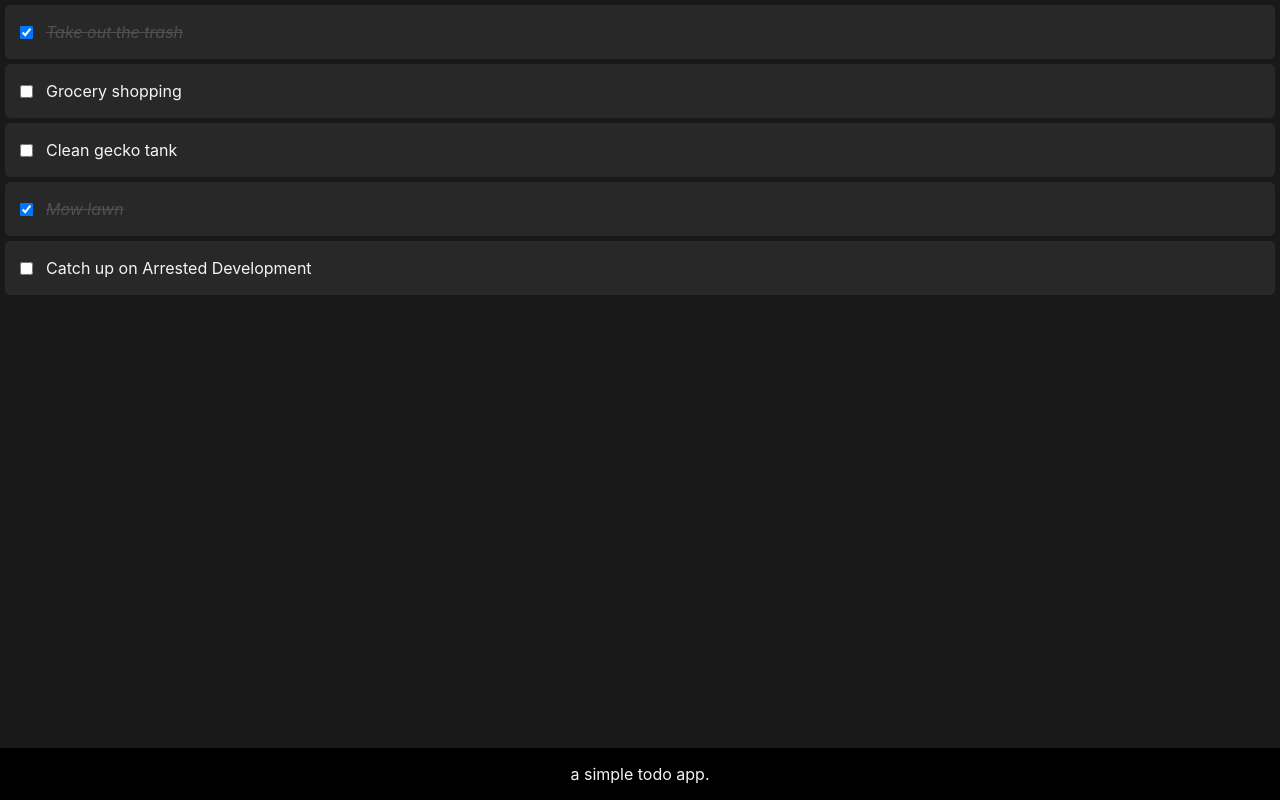
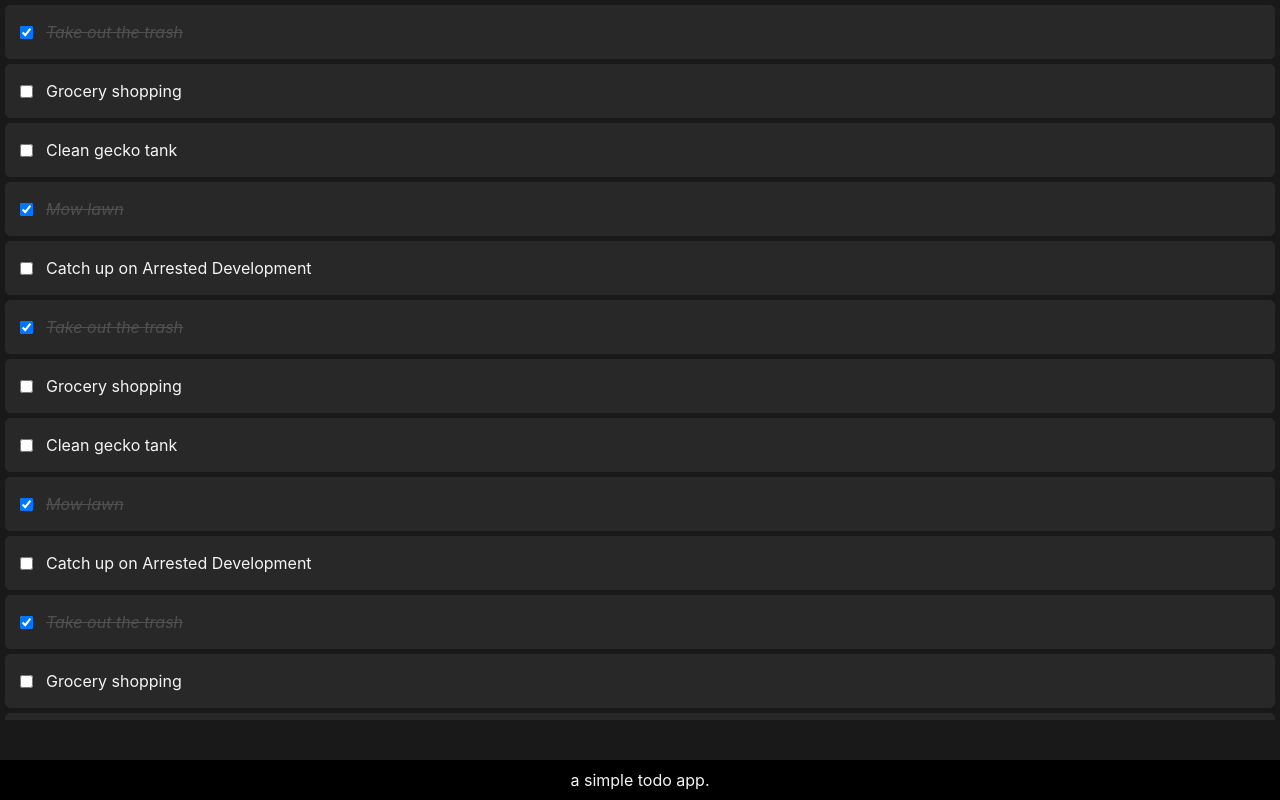
Before and after one commit to adriankristanto/react-to-do-list, a React (Create React App) app in the folder to-do-list/: page / in a window 1280 px wide. Built offline with nearby package versions, Linux system fonts and the light colour scheme.

Commit message:
todo list is now scrollable

```diff
--- a/to-do-list/src/Footer.css
+++ b/to-do-list/src/Footer.css
@@ -7,4 +7,5 @@
     bottom: 0;
     position: fixed;
     width: 100%;
+    height: 5%;
 }
--- a/to-do-list/src/TodoList.css
+++ b/to-do-list/src/TodoList.css
@@ -1,3 +1,11 @@
+.todo-list {
+    position: fixed;
+    height: 90%;
+    width: 100%;
+    overflow-y: scroll;
+    overflow-x: hidden;
+}
+
 .empty {
     display: flex;
     justify-content: center;
--- a/to-do-list/src/TodoList.js
+++ b/to-do-list/src/TodoList.js
@@ -5,8 +5,8 @@ import TodoItem from "./TodoItem";
 function TodoList(props){
     return (
         <div className="todo-list">
-            {props.data.length !== 0?
-                props.data.map( todoItem => <TodoItem key={todoItem.id} todo={todoItem} handleItemClick={props.handleItemClick}/>) :
+            {props.data.length !== 0 ?
+                (props.data.map( todoItem => <TodoItem key={todoItem.id} todo={todoItem} handleItemClick={props.handleItemClick}/>)) :
                 (<p className="empty">Nothing ToDo.</p>)
             }
         </div>
--- a/to-do-list/src/todosData.js
+++ b/to-do-list/src/todosData.js
@@ -23,6 +23,81 @@ const todosData = [
         id: 5,
         text: "Catch up on Arrested Development",
         completed: false
+    },
+    {
+        id: 6,
+        text: "Take out the trash",
+        completed: true
+    },
+    {
+        id: 7,
+        text: "Grocery shopping",
+        completed: false
+    },
+    {
+        id: 8,
+        text: "Clean gecko tank",
+        completed: false
+    },
+    {
+        id: 9,
+        text: "Mow lawn",
+        completed: true
+    },
+    {
+        id: 10,
+        text: "Catch up on Arrested Development",
+        completed: false
+    },
+    {
+        id: 11,
+        text: "Take out the trash",
+        completed: true
+    },
+    {
+        id: 12,
+        text: "Grocery shopping",
+        completed: false
+    },
+    {
+        id: 13,
+        text: "Clean gecko tank",
+        completed: false
+    },
+    {
+        id: 14,
+        text: "Mow lawn",
+        completed: true
+    },
+    {
+        id: 15,
+        text: "Catch up on Arrested Development",
+        completed: false
+    },
+    {
+        id: 16,
+        text: "Take out the trash",
+        completed: true
+    },
+    {
+        id: 17,
+        text: "Grocery shopping",
+        completed: false
+    },
+    {
+        id: 18,
+        text: "Clean gecko tank",
+        completed: false
+    },
+    {
+        id: 19,
+        text: "Mow lawn",
+        completed: true
+    },
+    {
+        id: 20,
+        text: "Catch up on Arrested Development",
+        completed: false
     }
 ]
 
```
